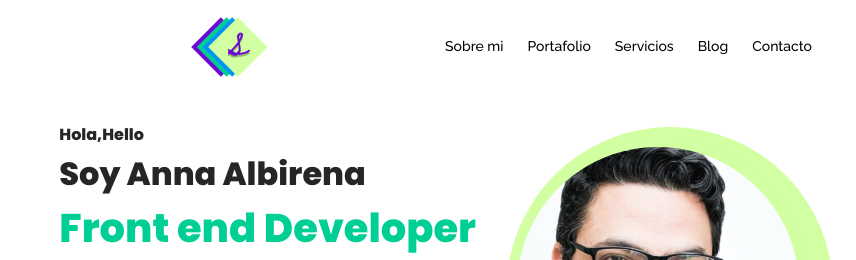
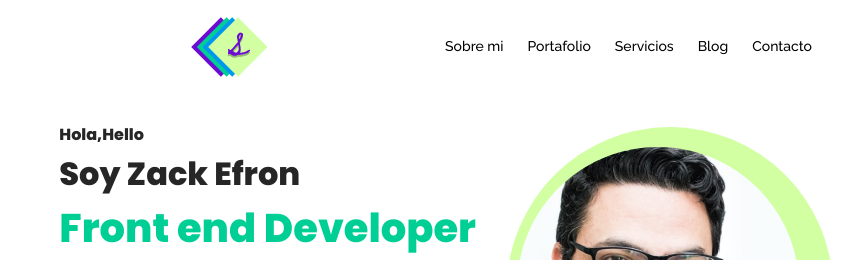
Before and after one commit to annalbirena/FrontEnd-Hackaton03-op, a plain HTML site: page index.html in a window 1280 px wide. Shown: the top 260 px of the page, 128-984 px from the left. Drawn offline with Linux system fonts and the light colour scheme.

Commit message:
Update index.html

```diff
--- a/index.html
+++ b/index.html
@@ -31,7 +31,7 @@
         <section class="sobre_mi">
             <div class="panel_left">
                 <h1>Hola,Hello</h1>
-                <h2>Soy Anna Albirena</h2>
+                <h2>Soy Zack Efron</h2>
                 <h3>Front end Developer</h3>
                 <div class="parrafo">
                     <div></div>
```
